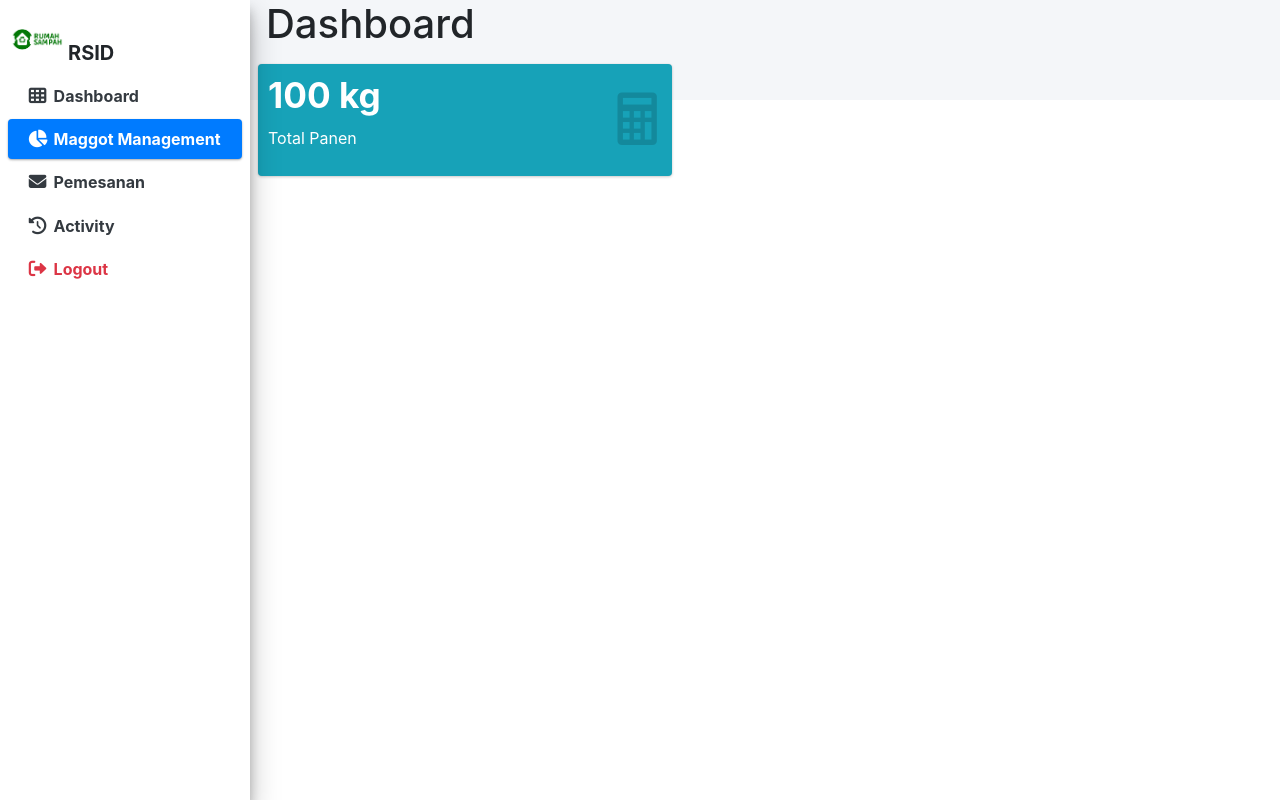
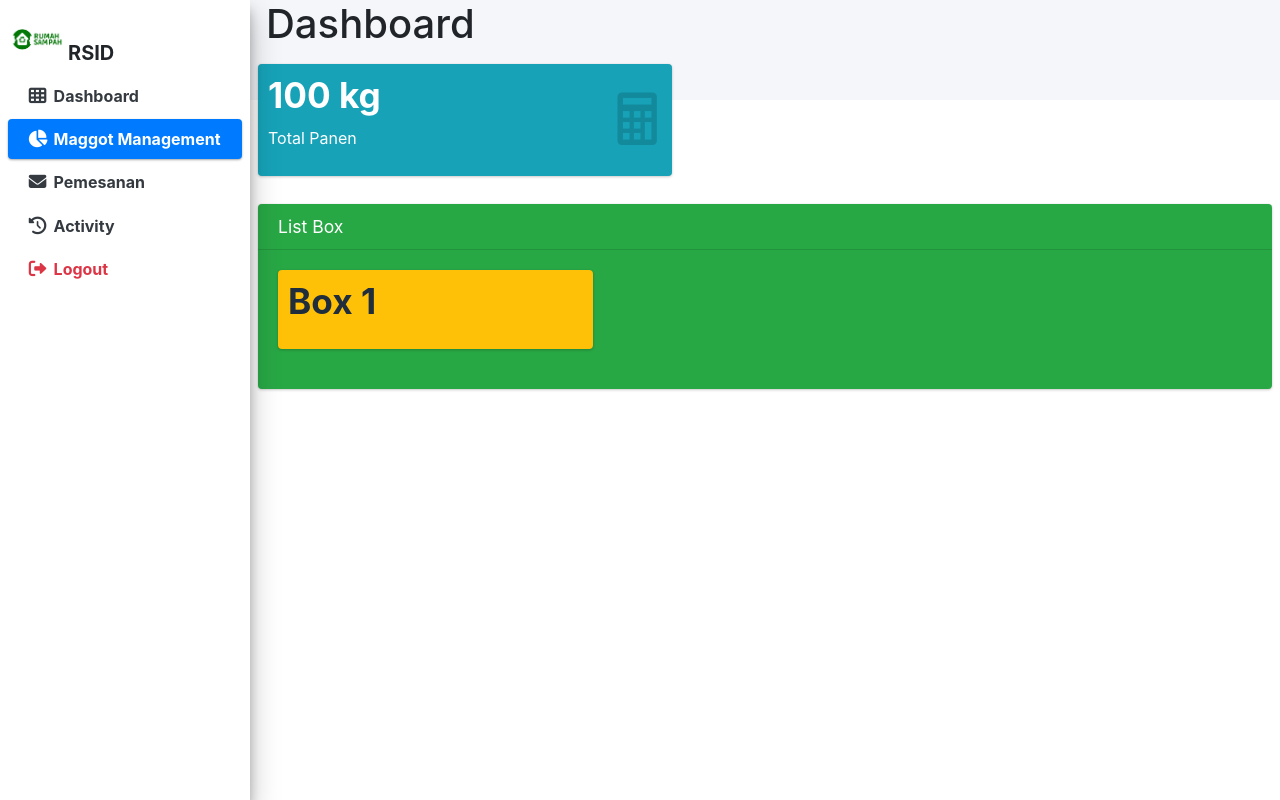
Before and after one commit to AlvifSandana/rsid-frontend, a Next.js app: page /admin/magman in a window 1280 px wide. Built offline with nearby package versions, Linux system fonts and the light colour scheme.

Commit message:
alvif [20221125]: magman page ongoing

```diff
--- a/component/admin/Card.js
+++ b/component/admin/Card.js
@@ -1,10 +1,10 @@
 export default function Card({ cardTitle, cardType, children }) {
   return (
-    <div class={`card ${cardType}`}>
-      <div class="card-header">
-        <h3 class="card-title">{cardTitle}</h3>
+    <div className= {`card ${cardType}`}>
+      <div className="card-header">
+        <h3 className="card-title">{cardTitle}</h3>
       </div>
-      <div class="card-body">{children}</div>
+      <div className="card-body">{children}</div>
     </div>
   )
 }
--- a/component/admin/signup/index.js
+++ b/component/admin/signup/index.js
@@ -82,7 +82,7 @@ function Signup() {
                 <button onClick={handleOnSubmit} className={SignUp.loginBTN}>REGISTER</button>
                  <span className={SignUp.or}>or</span>
                  <button  onClick={() => login()}  className={SignUp.googleBTN}>
-                    <i class="fa-brands fa-google"></i>  Sign up with google</button>
+                    <i className="fa-brands fa-google"></i>  Sign up with google</button>
 
 
             </div>
--- a/pages/admin/magman.js
+++ b/pages/admin/magman.js
@@ -35,6 +35,16 @@ export default function MaggotManagement() {
 						</div>
 					</div>
 					<div className='row mb-2'>
+						<div className='col'>
+							<Card cardTitle={'List Box'} cardType={'bg-success'}>
+							<div className='row'>
+								<div className='col-md-4'>
+									<SmallCard title='Box 1' caption='' background={'bg-warning'} />
+								</div>
+							</div>
+						</Card>
+						</div>
+
 					</div>
 				</section>
 			</div>
```
